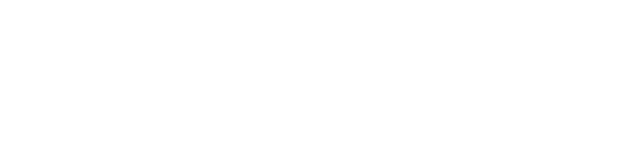
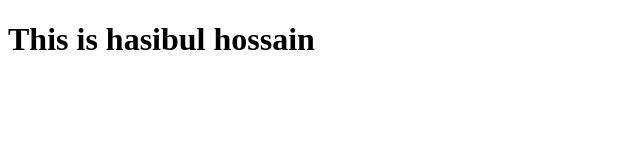
Before and after one commit to hasibprangon/first-portfolio, a plain HTML site: page index.html in a window 1280 px wide. Shown: the whole page, without its empty margins (0-640 px from the left). Drawn offline with Linux system fonts and the light colour scheme.

Commit message:
heading added

```diff
--- a/index.html
+++ b/index.html
@@ -9,6 +9,6 @@
     <link rel="stylesheet" href="style.css">
 </head>
 <body>
-
+    <h1>This is hasibul hossain </h1>
 </body>
 </html>
```
